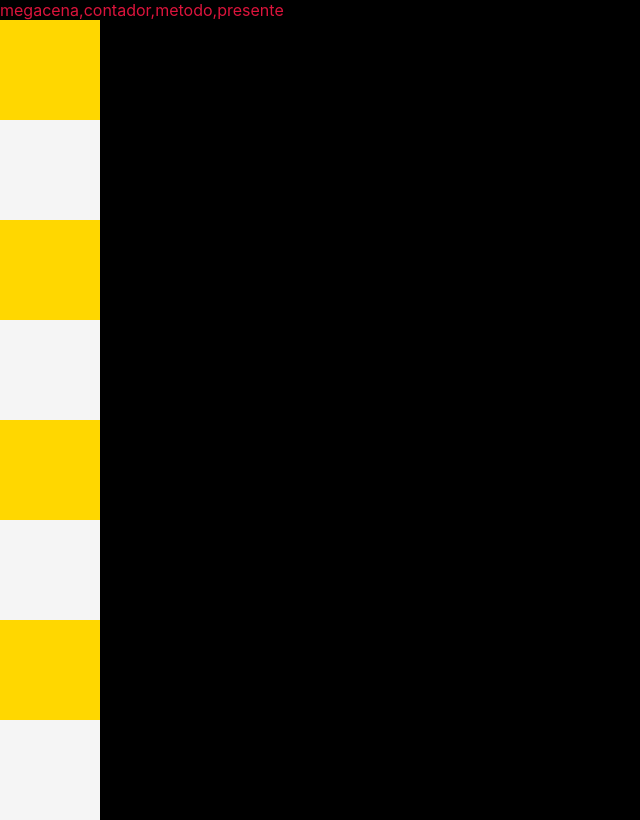
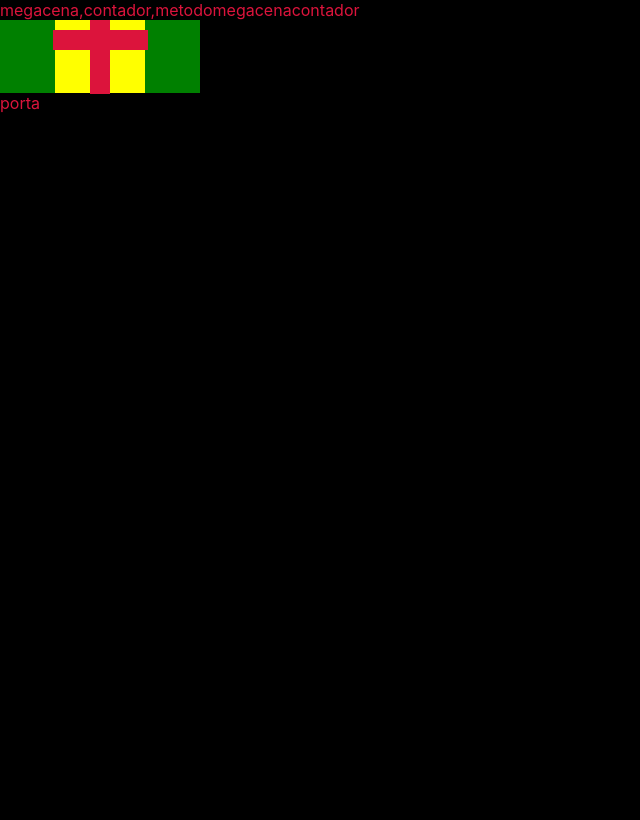
Before and after one commit to viniciusgit2/renderezizando, a Next.js app: page / in a window 1280 px wide. Shown: the whole page, without its empty margins (0-640 px from the left). Built offline with nearby package versions, Linux system fonts and the light colour scheme.

Commit message:
com index melhorado

```diff
--- /dev/null
+++ b/components/Porta.jsx
@@ -0,0 +1,3 @@
+export default function Porta (props){
+return (<div>porta</div>)
+}
--- a/pages/index.js
+++ b/pages/index.js
@@ -1,18 +1,18 @@
 import Contador from "../pages/estado/Contador";
-import styles from "../styles/Home.module.css";
 import Link from "next/link";
 import mega from "../pages/mega/mega";
-import metodo from "../pages/api/metodo";
-import Presente from "./Presente";
-import Subdivisao from "./tabuleiro/componentes/Subdivisao";
+import Presente from "../components/Presente";
+import Porta from "../components/Porta";
 export default function Home() {
   return (
     <div>
       <Link href="mega/mega">megacena</Link>
       <Link href="estado/contador">,contador</Link>
       <Link href="api/metodo">,metodo</Link>
-      <Link href='Presente'>,presente</Link>
-      <Subdivisao/>
+      <Link href='mega/mega'>megacena</Link>
+      <Link href='estado/Contador'>contador</Link>
+        <Presente/>
+      <Porta/>
     </div>
   );
 }
```
Also changed, not shown: components/Presente.jsx (renamed from pages/Presente.jsx).
